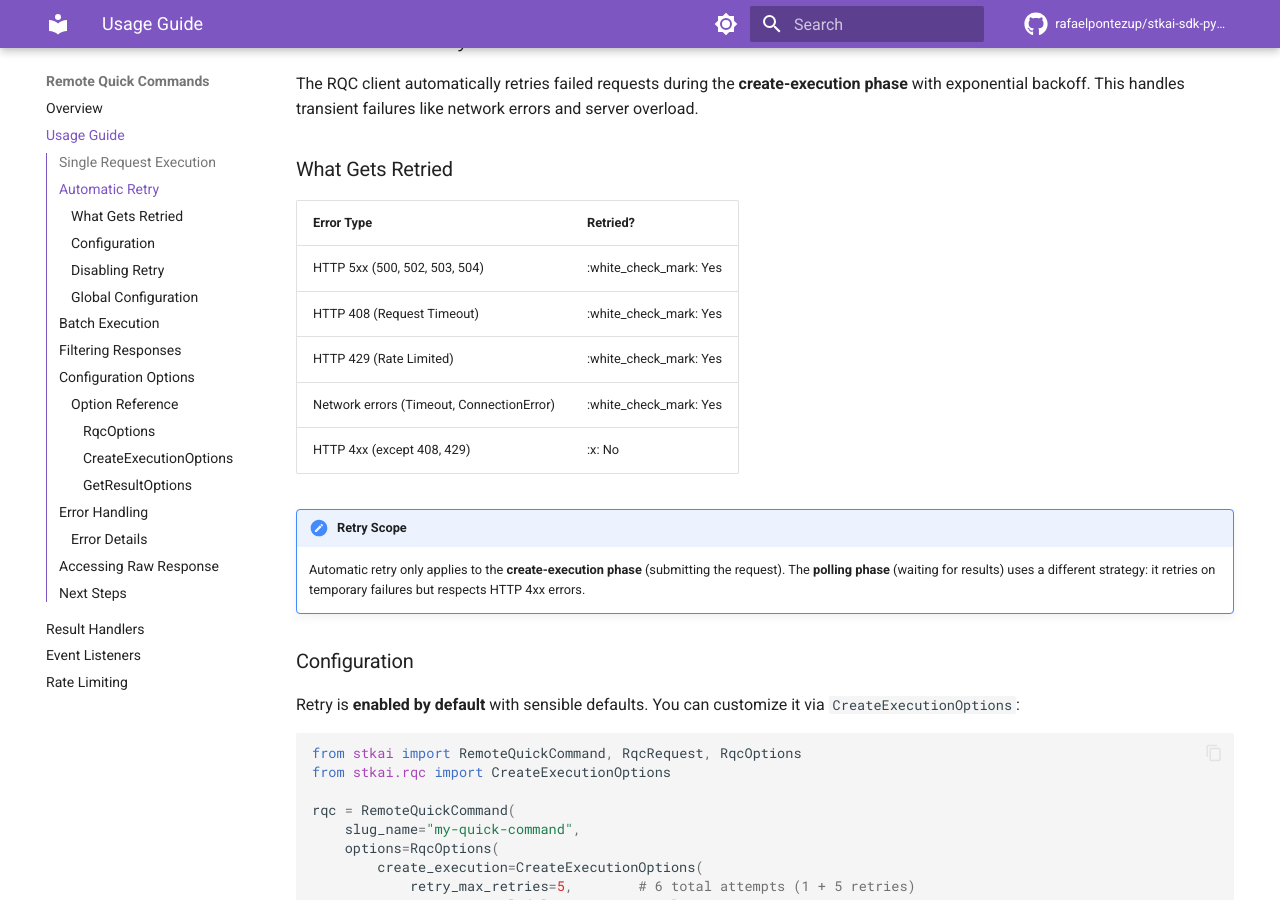
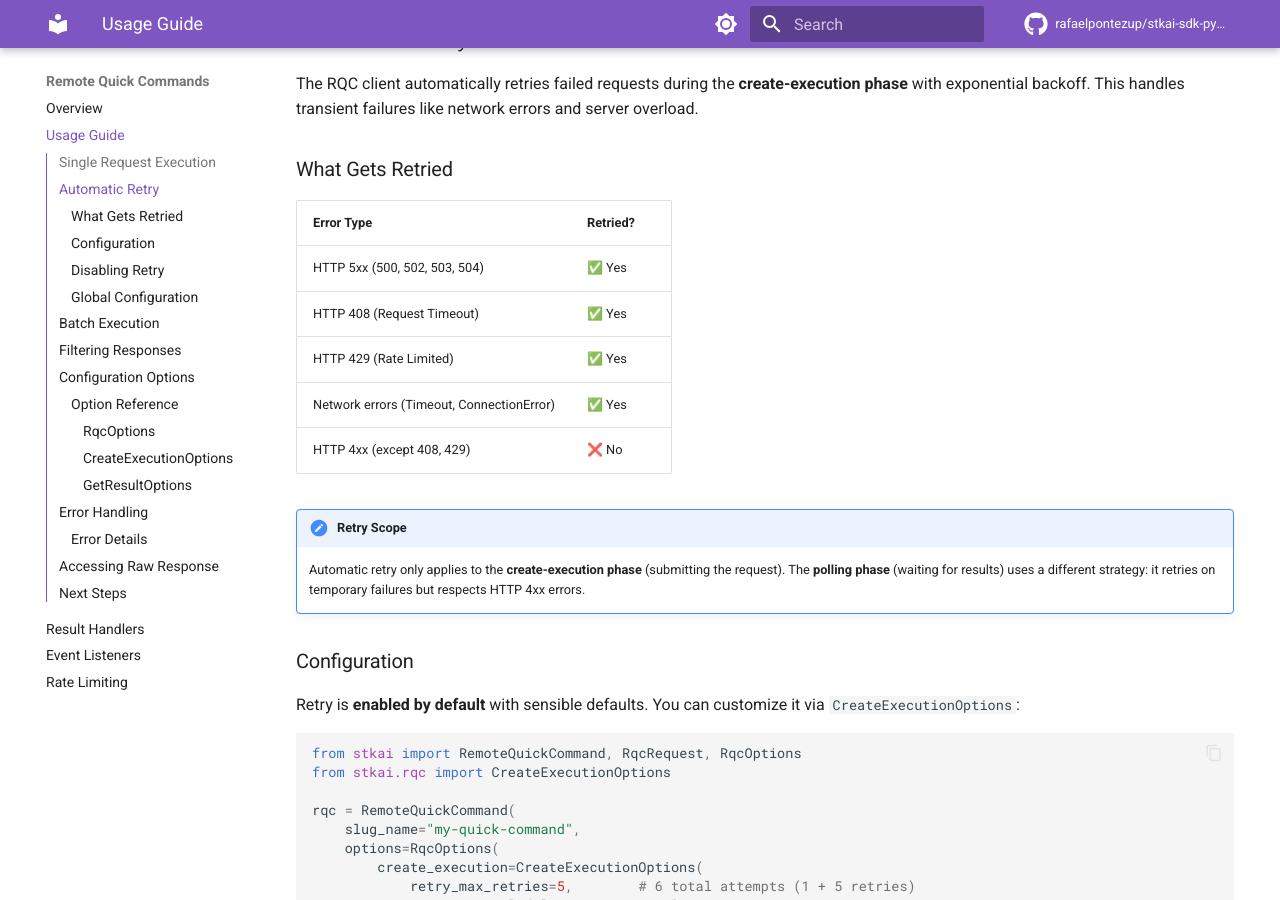
Before and after one commit to rafaelpontezup/stkai-sdk-python, an MkDocs documentation site: the page built from docs/rqc/usage.md, in a window 1280 px wide and 900 px high, scrolled down 963 px. Built offline with MkDocs 1.6.1 and Material for MkDocs 9.7.7, drawn with Linux system fonts in a browser that asks for light colours; comment, search, counter and statistics services are not loaded; some of the changed lines change nothing that is shown.

Commit message:
Fix RQC docs (emojis);

```diff
--- a/docs/rqc/usage.md
+++ b/docs/rqc/usage.md
@@ -41,11 +41,11 @@ The RQC client automatically retries failed requests during the **create-executi
 
 | Error Type | Retried? |
 |------------|----------|
-| HTTP 5xx (500, 502, 503, 504) | :white_check_mark: Yes |
-| HTTP 408 (Request Timeout) | :white_check_mark: Yes |
-| HTTP 429 (Rate Limited) | :white_check_mark: Yes |
-| Network errors (Timeout, ConnectionError) | :white_check_mark: Yes |
-| HTTP 4xx (except 408, 429) | :x: No |
+| HTTP 5xx (500, 502, 503, 504) | ✅ Yes |
+| HTTP 408 (Request Timeout) | ✅ Yes |
+| HTTP 429 (Rate Limited) | ✅ Yes |
+| Network errors (Timeout, ConnectionError) | ✅ Yes |
+| HTTP 4xx (except 408, 429) | ❌ No |
 
 !!! note "Retry Scope"
     Automatic retry only applies to the **create-execution phase** (submitting the request). The **polling phase** (waiting for results) uses a different strategy: it retries on temporary failures but respects HTTP 4xx errors.
```
